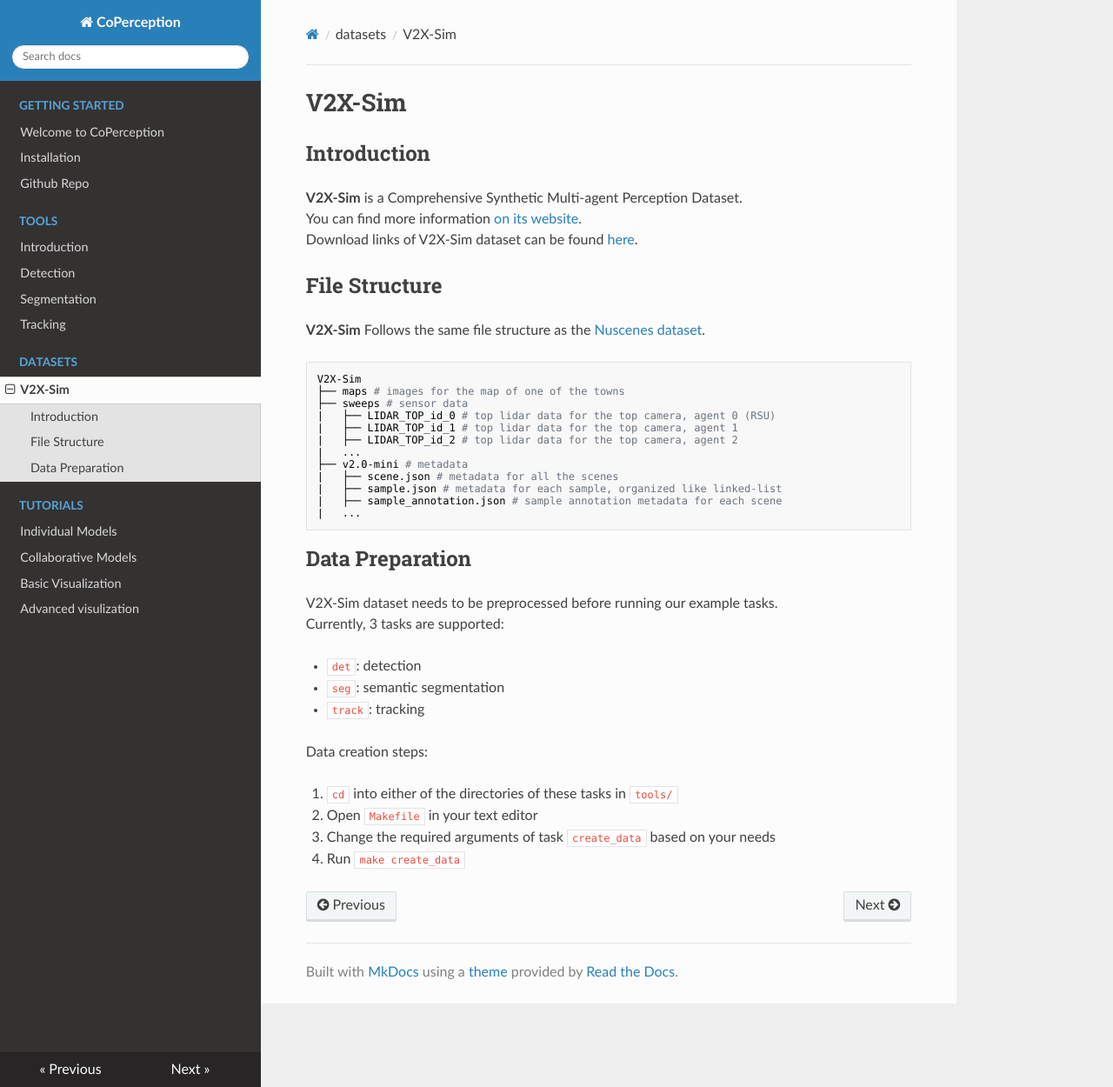
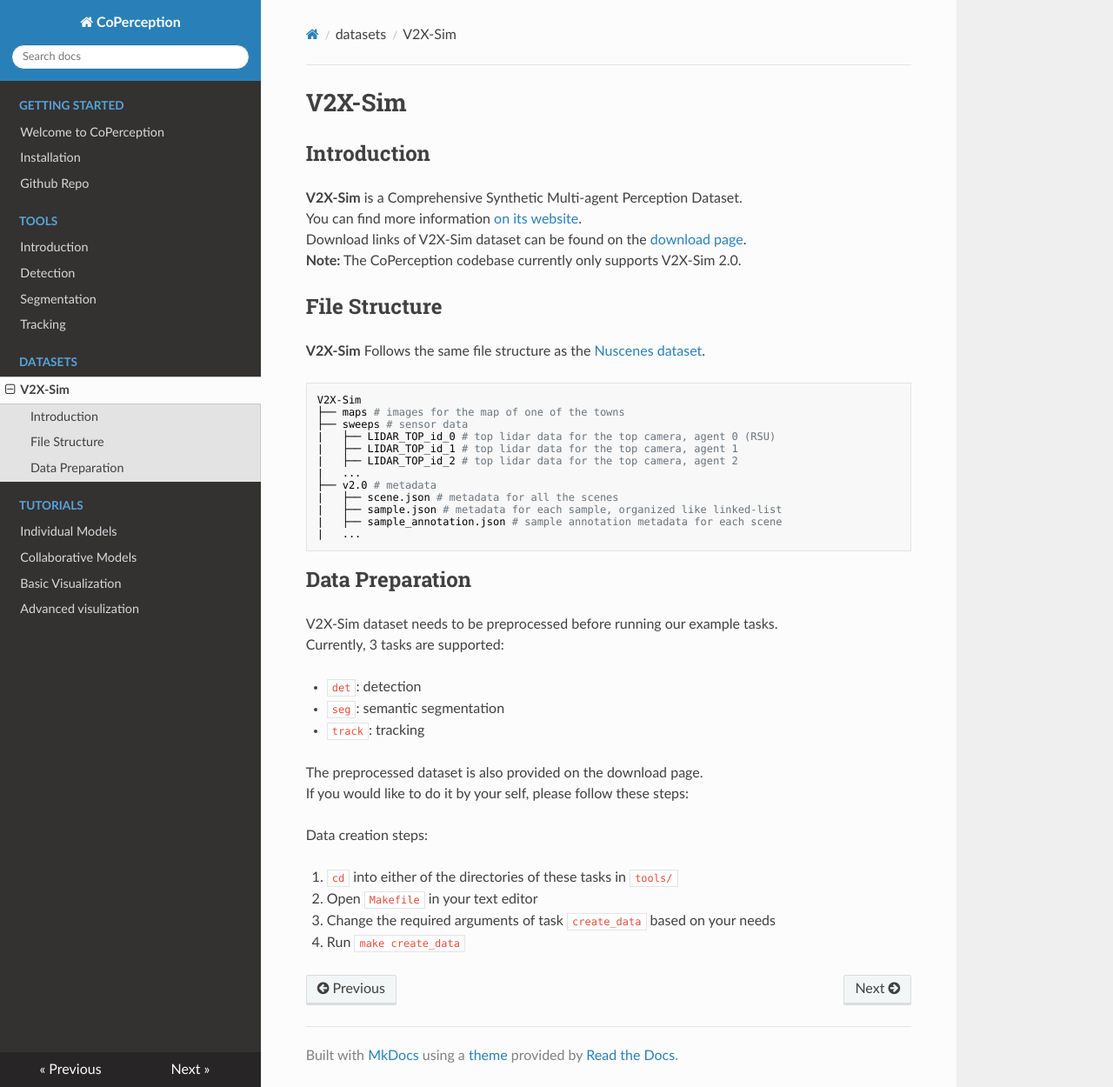
Before and after one commit to coperception/coperception, an MkDocs documentation site: the page built from docs/datasets/v2x_sim.md, in a window 1280 px wide and 1250 px high. Shown: the whole window at 87% size. Built offline with MkDocs 1.6.1, drawn with Linux system fonts in a browser that asks for light colours; nearby versions of some CDN libraries.

Commit message:
[DOCS] Updated docs

```diff
--- a/docs/datasets/v2x_sim.md
+++ b/docs/datasets/v2x_sim.md
@@ -3,7 +3,8 @@
 ## Introduction
 **V2X-Sim** is a Comprehensive Synthetic Multi-agent Perception Dataset.
 You can find more information [on its website](https://ai4ce.github.io/V2X-Sim/index.html).
-Download links of V2X-Sim dataset can be found [here](https://ai4ce.github.io/V2X-Sim/download.html).
+Download links of V2X-Sim dataset can be found on the [download page](https://ai4ce.github.io/V2X-Sim/download.html).
+**Note:** The CoPerception codebase currently only supports V2X-Sim 2.0.
 
 ## File Structure
 **V2X-Sim** Follows the same file structure as the [Nuscenes dataset](https://www.nuscenes.org/).
@@ -15,7 +16,7 @@
 |   ├── LIDAR_TOP_id_1 # top lidar data for the top camera, agent 1
 |   ├── LIDAR_TOP_id_2 # top lidar data for the top camera, agent 2
 |   ...
-├── v2.0-mini # metadata
+├── v2.0 # metadata
 |   ├── scene.json # metadata for all the scenes
 |   ├── sample.json # metadata for each sample, organized like linked-list
 |   ├── sample_annotation.json # sample annotation metadata for each scene
@@ -30,6 +31,8 @@
 - `seg`: semantic segmentation
 - `track`: tracking
 
+The preprocessed dataset is also provided on the download page.
+If you would like to do it by your self, please follow these steps:
 
 Data creation steps:
 
```
Also changed, not shown: docs/tools/det.md (+2 -2 lines), docs/tools/seg.md (+2 -2 lines), docs/tools/track.md (+2 -2 lines), 1 other file.
